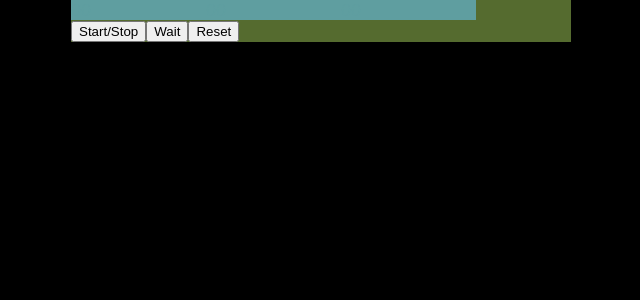
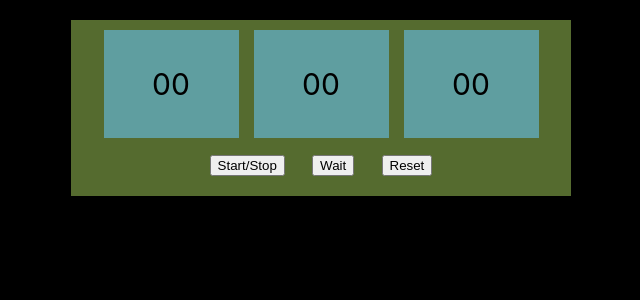
Before and after one commit to mytrofanov/light, a React (Create React App) app: page / in a window 1280 px wide. Shown: the top 300 px of the page, without its empty margins (319-959 px from the left). Built offline with nearby package versions, Linux system fonts and the light colour scheme.

Commit message:
Made screen

```diff
--- a/src/App.css
+++ b/src/App.css
@@ -16,15 +16,36 @@ body {
   width: 500px;
   background-color: darkolivegreen;
 }
+
+.buttons {
+  display: flex;
+  flex-direction: row;
+  width: 50%;
+  margin: 5% auto;
+}
+
 .screen {
   display: flex;
   flex-direction: row;
   width: 90%;
+  height: 100px;
+  margin: 20px auto 20px;
+  padding-top: 10px;
+
+}
+
+.controlButtons {
+  margin: 0 auto 20px;
 }
 
 .time {
+  margin: auto auto;
+  text-align: center;
+  padding: 8% 0;
   width: 30%;
   background-color: cadetblue;
+  color: black;
+  font-size: 30px;
 }
 
 .App-logo {
--- a/src/App.js
+++ b/src/App.js
@@ -15,9 +15,9 @@ function App() {
 </div>
 
 <div className='buttons'>
-<button>Start/Stop</button>
-<button>Wait</button>
-<button>Reset</button>
+<button className='controlButtons'>Start/Stop</button>
+<button className='controlButtons'>Wait</button>
+<button className='controlButtons'>Reset</button>
 
 </div>
 
```
